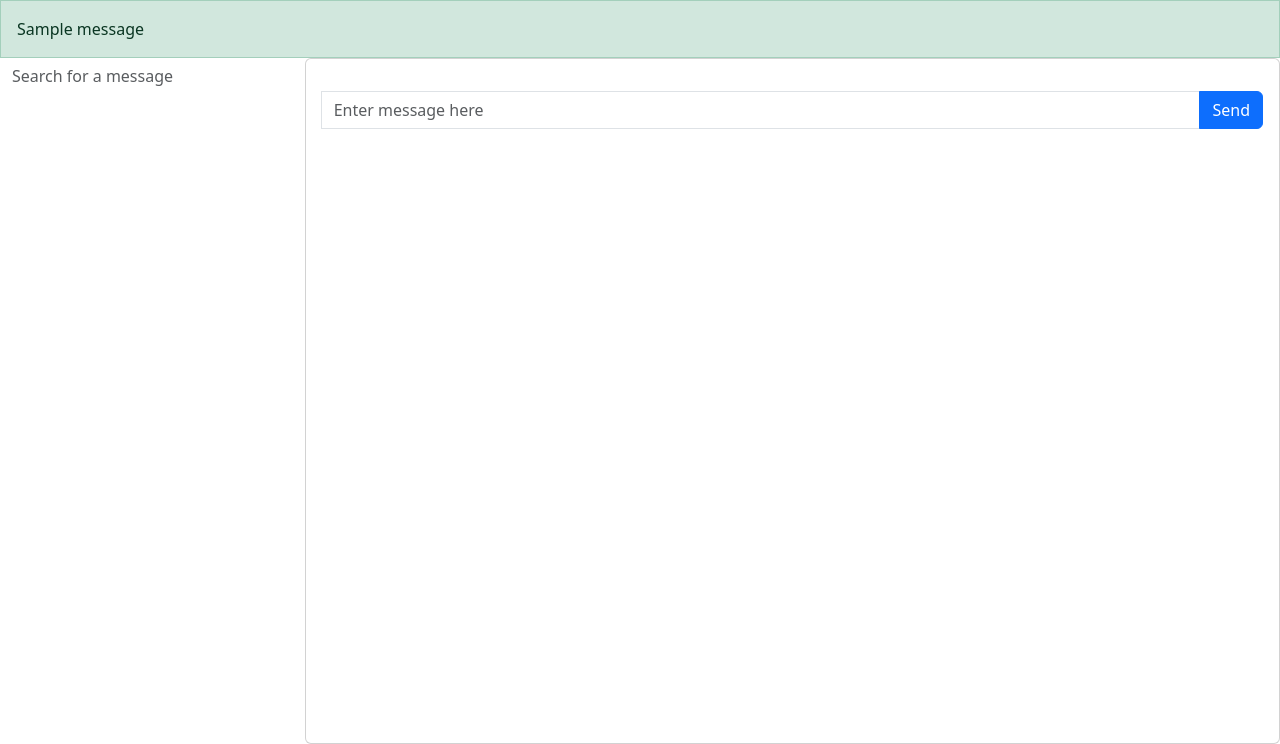
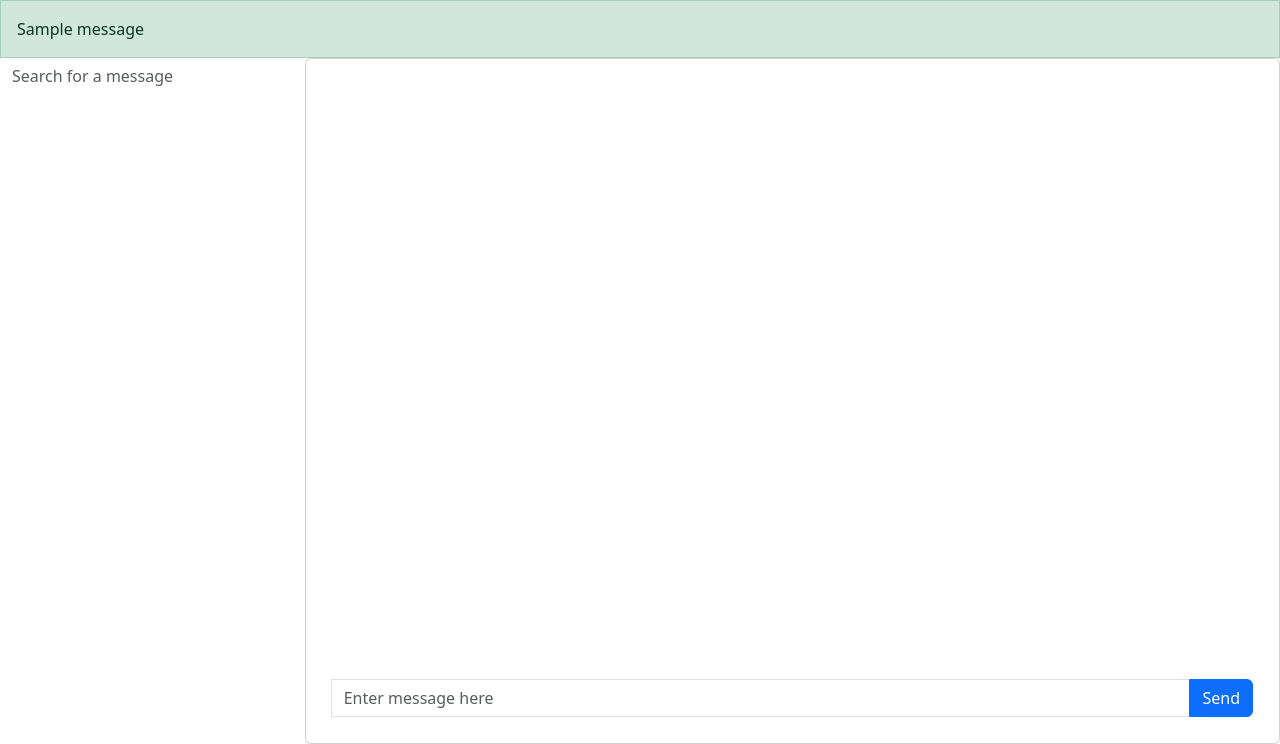
Before and after one commit to dentolos19/ecoprimers, a Flask app: template src/templates/messaging.html in a window 1280 px wide. Shown: the part 56-800 px from the top of the page. Run offline with Flask 3, Linux system fonts and the light colour scheme; the template is opened without the code that fills it: most values are stand-ins (such as "Sample title", 1, 10 or a date in 2020); one stand-in notice (Sample message) is shown; data that the repository does not hold is empty; parts of the project's set-up code (start-up, migrations or seed data) failed here and were passed over; some libraries are stand-ins or nearby versions.

Commit message:
finished with ui for presentation

```diff
--- a/src/static/css/messages.css
+++ b/src/static/css/messages.css
@@ -104,3 +104,37 @@
 #users .list-group-item, #users .form-control {
   border: none !important
 }
+
+.message{
+  max-width: 100px;
+  height: auto;
+}
+
+#chat-scape {
+  display: flex;
+  flex-direction: column;
+  justify-content: flex-end;
+  height: 100%;
+}
+
+.card-body {
+  display: flex;
+  flex-direction: column;
+  height: 100%;
+  justify-content: flex-end;
+}
+
+.input-group {
+  position: sticky;
+  bottom: 0;
+  background-color: white;
+  padding: 10px;
+}
+
+.message-space {
+  display: flex;
+  flex-direction: column-reverse;
+  overflow-y: auto;
+  flex-grow: 1;
+  padding-bottom: 10px; /* Avoid overlap with the input field */
+}
--- a/src/static/js/messages.js
+++ b/src/static/js/messages.js
@@ -14,30 +14,30 @@
 	messageBlock.id = message.id;
 
 if (message.sender_id == currentSenderId) {
-
     messageBlock.innerHTML = `
     <form action="/community/messages/${message.receiver_id}/${message.id}" method="POST">
-			<div class="message">
-				<p>${message.message}</p>
-				<span class="timestamp">Read status: ${message.is_read ? "Read" : "Unread"}</span>
-				<button type="submit">Delete</button>
+      <div class="message card bg-light text-dark rounded-3 justify-content-end">
+        <div class="card-body">
+          <p class="card-text">${message.message}</p>
+          <button type="submit" class="btn btn-danger btn-sm float-end">Delete</button>
+        </div>
       </div>
     </form>
     `;
     console.log(`test: logged in user = sender, sender id = ${message.sender_id}, current sender id = ${currentSenderId}`);
   } else {
-
     messageBlock.innerHTML = `
     <form action="/community/messages/${message.receiver_id}/${message.id}" method="POST">
-			<div class="message">
-				<p>${message.message}</p>
-				<span class="timestamp">Read status: ${message.is_read ? "Read" : "Unread"}</span>
+      <div class="message card bg-light text-dark rounded-3">
+        <div class="card-body">
+          <p class="card-text">${message.message}</p>
+          <small class="text-muted">Read status: ${message.is_read ? "Read" : "Unread"}</small>
+        </div>
       </div>
     </form>
     `;
     console.log(`test: logged in user = receiver, sender id = ${message.sender_id}, current sender id = ${currentSenderId}`);
   }
-
 	messageSpace.appendChild(messageBlock);
 	messageSpace.scrollTop = messageSpace.scrollHeight;
 }
@@ -45,7 +45,8 @@
 
 document.addEventListener("DOMContentLoaded", function () {
 	currentSenderId = document.querySelector("#sender-id").value;
-	currentRecipientId = document.querySelector("#receiver-id").value;
+	currentRecipientId = window.location.pathname.split("/")[3];
+  console.log(currentRecipientId)
 
 	fetch(`/api/messages?sender_id=${currentSenderId}&receiver_id=${currentRecipientId}`)
 		.then((response) => {
@@ -115,8 +116,6 @@
 
 };
 
-// Listen for 'receive_message' event
-// In messages.js, replace your socket.on("receive_message") event with this:
 socket.on("receive_message", (message) => {
     // Check if this message belongs to current chat
     if (message.sender_id === currentRecipientId ||
@@ -125,10 +124,20 @@
     }
 });
 
-// Add this to your existing socket event listeners
 socket.on("message_deleted", (data) => {
     const messageElement = document.getElementById(data.message_id);
     if (messageElement) {
         messageElement.remove();
     }
 });
+
+document.addEventListener("DOMContentLoaded", function () {
+  const inputElement = document.querySelector("input#message");
+
+  inputElement.addEventListener("keypress", function (event) {
+    if (event.key === "Enter") {
+      event.preventDefault(); // Prevent the default form submission
+      sendMessage(); // Trigger the sendMessage function
+    }
+  });
+});
--- a/src/templates/messaging.html
+++ b/src/templates/messaging.html
@@ -21,7 +21,7 @@
     </form>
     {% for user in users %}
         {% if sender_id != user.id %}
-            <a class="list-group-item list-group-item-action d-flex gap-3 py-3" href="{{ url_for('messaging', receiver_id=user.id) }}">
+        <a class="list-group-item list-group-item-action d-flex gap-3 py-3 {{user.id}}" href="{{ url_for('messaging', receiver_id=user.id) }}">
                 <div class="initials">
                     <img class="ratio ratio-1x1 rounded-circle flex-shrink-0" src="https://github.com/shadcn.png" alt="Profile Picture" width="32" height="32" />
                 </div>
```
Also changed, not shown: src/templates/search-results.html (+18 -3 lines). Lines whose indentation alone changed are shown as unchanged.
